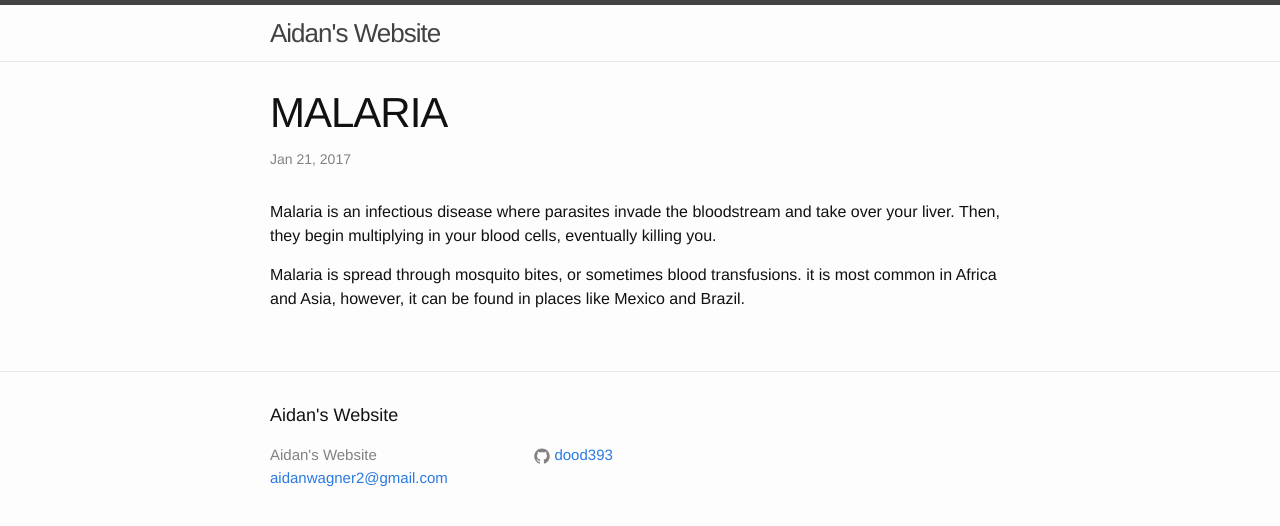
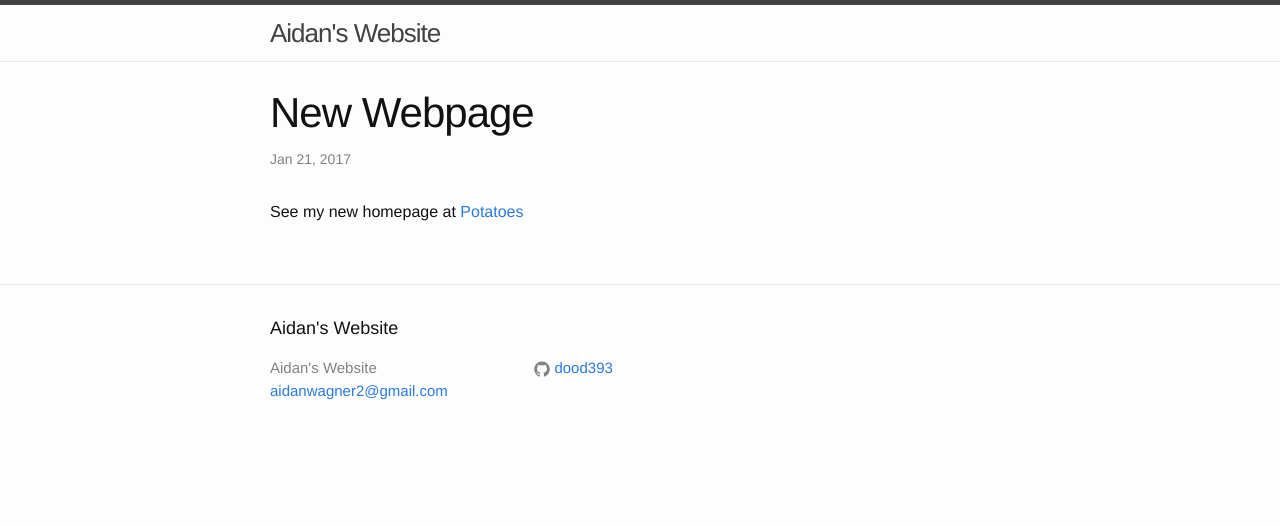
Before and after one commit to dood393/schoolblog, a Jekyll site: the page built from _posts/2017-01-20-Second-Post.markdown, in a window 1280 px wide. Shown: the top 526 px of the page. Built offline with Jekyll 4.4.1, drawn with Linux system fonts in a browser that asks for light colours.

Commit message:
Update 2017-01-20-Second-Post.markdown

```diff
--- a/_posts/2017-01-20-Second-Post.markdown
+++ b/_posts/2017-01-20-Second-Post.markdown
@@ -1,9 +1,7 @@
 ---
 layout: post
-title:  "MALARIA"
+title:  "New Webpage"
 date:   2017-01-21 06:03:29 -0800
 categories: INFECTIOUS DISEASES
 ---
-Malaria is an infectious disease where parasites invade the bloodstream and take over your liver. Then, they begin multiplying in your blood cells, eventually killing you.
-
-Malaria is spread through mosquito bites, or sometimes blood transfusions. it is most common in Africa and Asia, however, it can be found in places like Mexico and Brazil.
+See my new homepage at <a href="https://dood393.github.io/superlit/"> Potatoes </a> <br>
```
